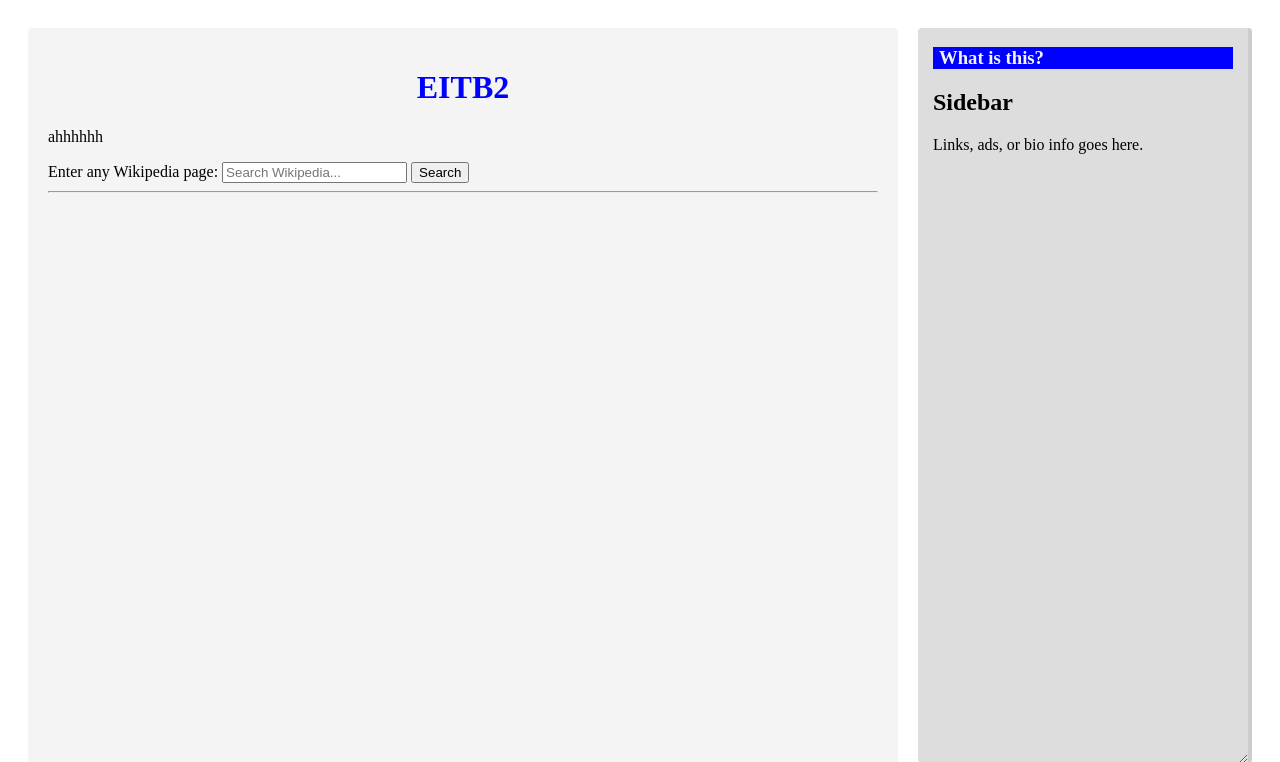
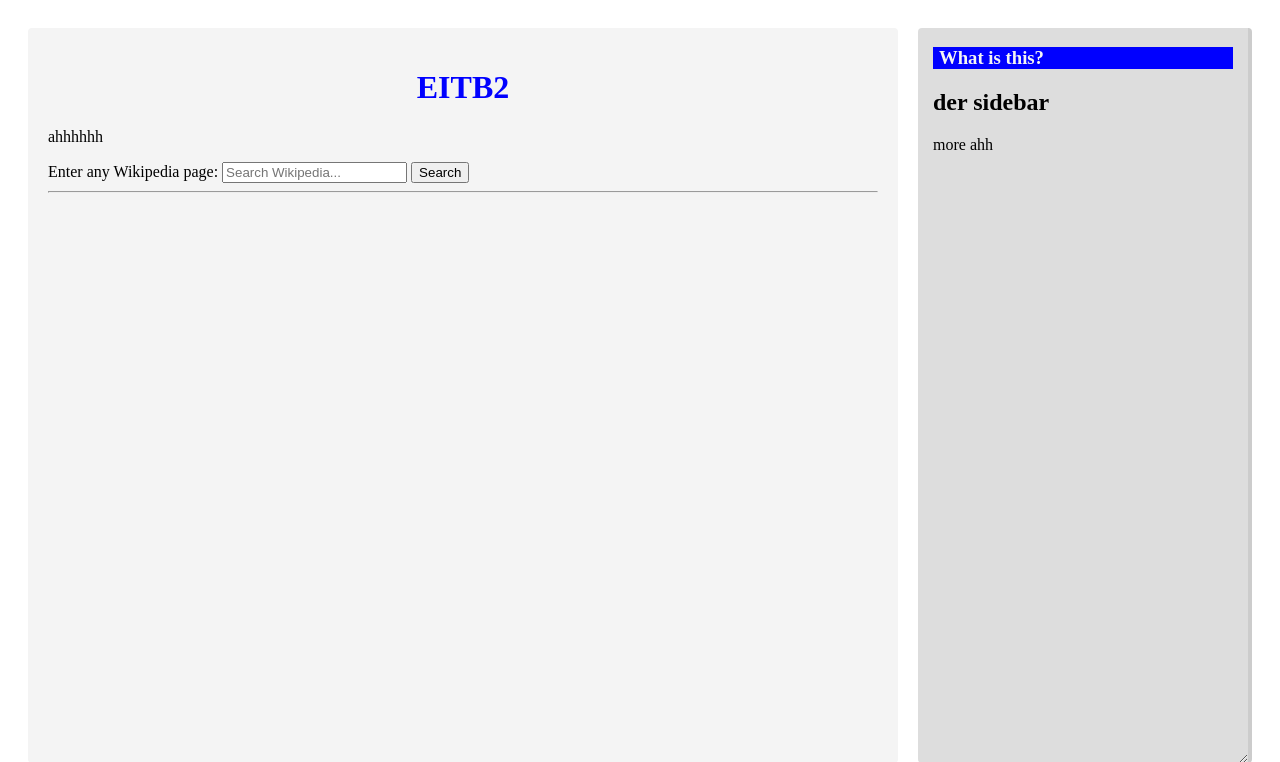
Before and after one commit to bobBillyus/EITB2, a Flask app: page / in a window 1280 px wide. Shown: the top 762 px of the page. Run offline with Flask 3, Linux system fonts and the light colour scheme; parts of the project's set-up code (start-up, migrations or seed data) failed here and were passed over.

Commit message:
modified:   templates/index.html

```diff
--- a/templates/index.html
+++ b/templates/index.html
@@ -40,8 +40,8 @@
         <div class="titlebar">
             <h3>What is this?</h3>
         </div>
-        <h2>Sidebar</h2>
-        <p>Links, ads, or bio info goes here.</p>
+        <h2>der sidebar</h2>
+        <p>more ahh</p>
     </aside>
     </div>
 
```
